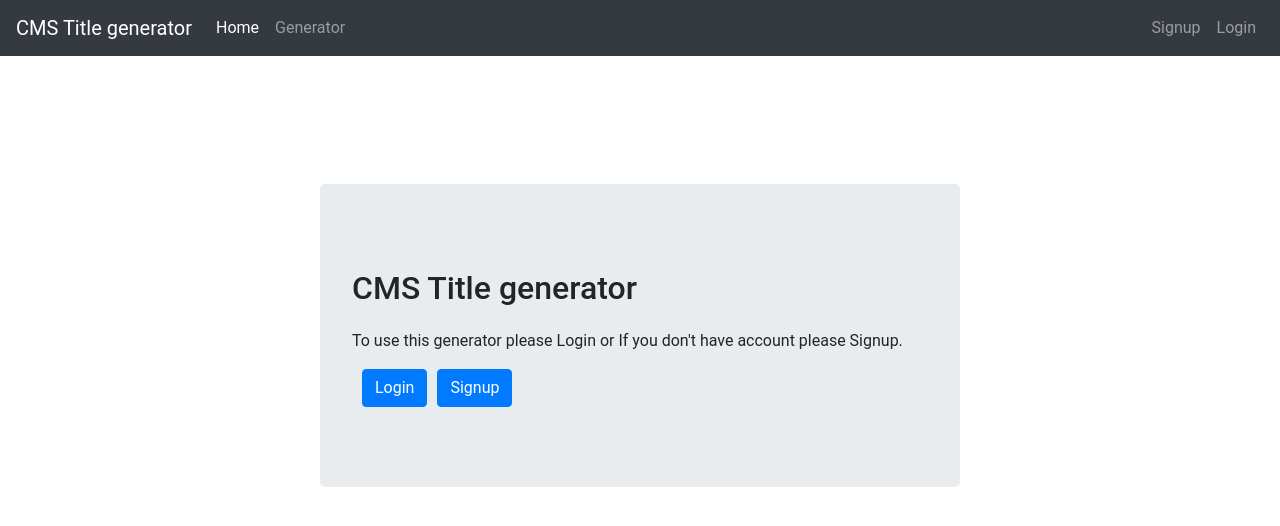
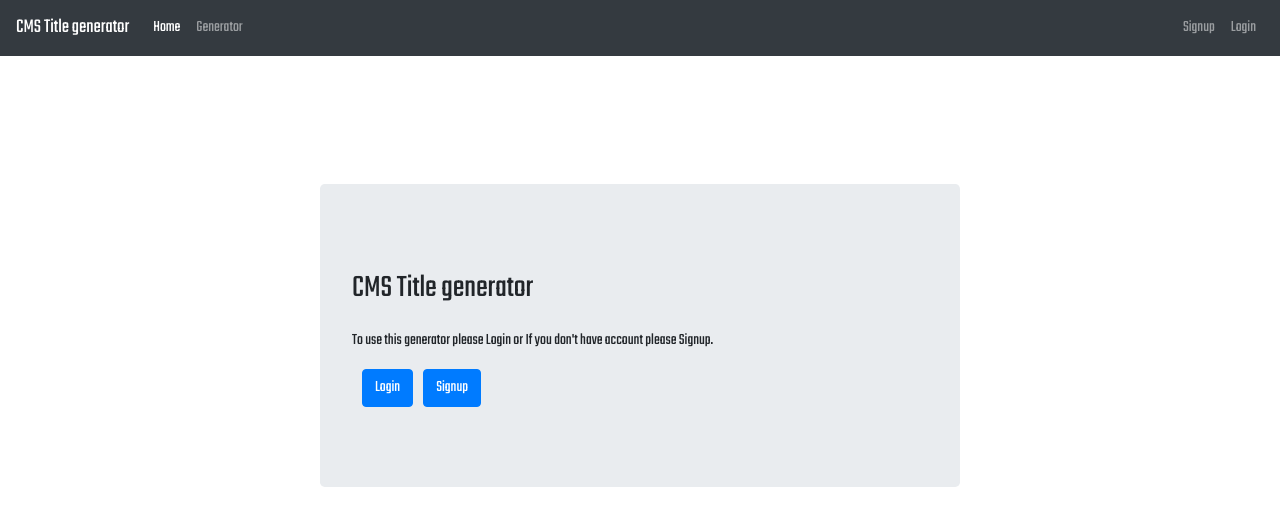
Before and after one commit to DevWichrowski/CMS-title-generator, a React (Create React App) app: page / in a window 1280 px wide. Shown: the top 526 px of the page. Built offline with nearby package versions, Linux system fonts and the light colour scheme.

Commit message:
Add Teko font as default font

```diff
--- a/public/index.html
+++ b/public/index.html
@@ -13,6 +13,7 @@
   <link rel="manifest" href="%PUBLIC_URL%/manifest.json" />
   <link rel="stylesheet" href="https://maxcdn.bootstrapcdn.com/bootstrap/4.2.1/css/bootstrap.min.css" integrity="sha384-GJzZqFGwb1QTTN6wy59ffF1BuGJpLSa9DkKMp0DgiMDm4iYMj70gZWKYbI706tWS"
     crossorigin="anonymous" />
+    <link href="https://fonts.googleapis.com/css?family=Teko" rel="stylesheet">
   <!--
       Notice the use of %PUBLIC_URL% in the tags above.
       It will be replaced with the URL of the `public` folder during the build.
--- a/src/index.scss
+++ b/src/index.scss
@@ -8,7 +8,7 @@
 
 * {
   box-sizing: border-box;
-  font-family: 'Roboto', sans-serif;
+  font-family: 'Teko', sans-serif;
 }
 
 #root{
```
